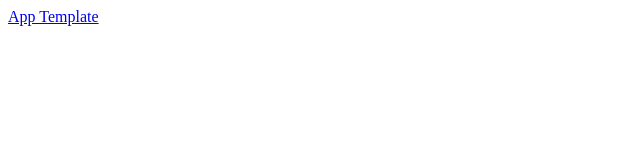
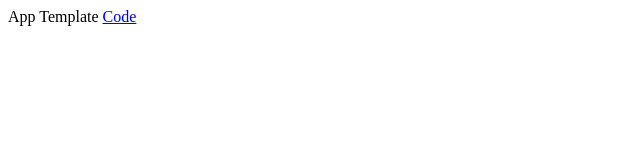
Before and after one commit to digitalworlds/op.n-demos, a plain HTML site: page index.html in a window 1280 px wide. Shown: the whole page, without its empty margins (0-640 px from the left). Drawn offline with Linux system fonts and the light colour scheme.

Commit message:
Update index.html

```diff
--- a/index.html
+++ b/index.html
@@ -1,5 +1,5 @@
 <html>
   <body>
-    <a href="app_template/">App Template</a>
+    App Template <a href="https://github.com/digitalworlds/op.n/tree/main/app_template">Code</a> <a href="https://digitalworlds.github.io/op.n/app_template/?app=main.js>Run</a>
   </body>
 </html>
```
